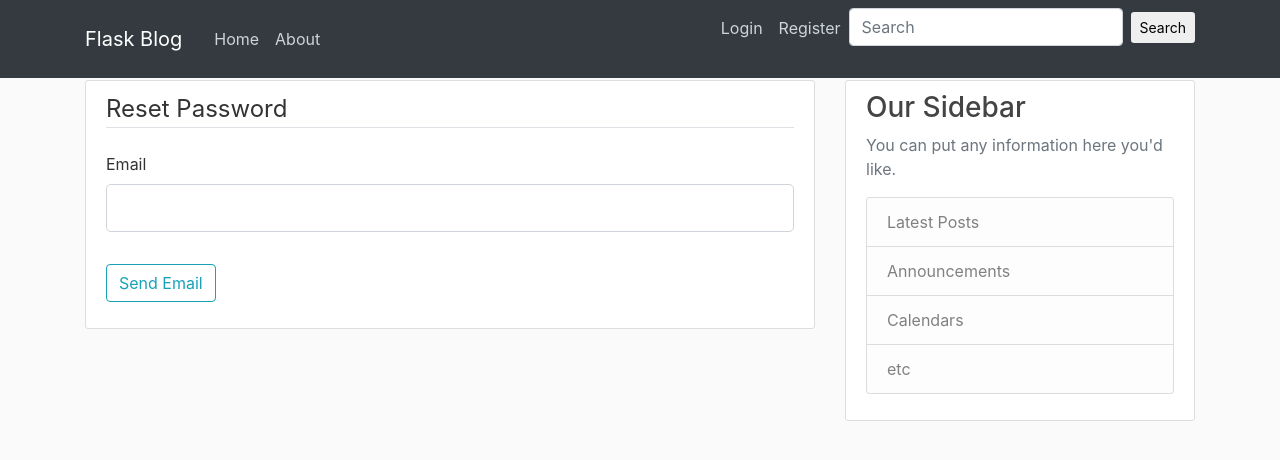
After one commit to githlearner/BlogPosts, a Flask app: page /reset_password in a window 1280 px wide. The commit adds this page. Shown: the top 460 px of the page. Run offline with Flask 2, Linux system fonts and the light colour scheme; some libraries are stand-ins or nearby versions.

Commit message:
reset password feature

```diff
--- a/flaskblog/forms.py
+++ b/flaskblog/forms.py
@@ -53,3 +53,19 @@ class PostForm(FlaskForm):
     title = StringField('Title', validators=[DataRequired()])
     content = TextAreaField('Content', validators=[DataRequired()])
     submit = SubmitField('Post')
+
+
+class RequestResetForm(FlaskForm):
+    email = StringField('Email', validators=[DataRequired(), Email()])
+    submit = SubmitField('Send Email')
+
+    def validate_email(self, email):
+        user = User.query.filter_by(email=email.data).first()
+        if user is None:
+            raise ValidationError('Please register first with that email')
+
+
+class ResetPasswordForm(FlaskForm):
+    password = PasswordField('Password',validators=[DataRequired()])
+    confirm_password= PasswordField('Confirm Password',validators=[DataRequired(),EqualTo('password')])
+    submit = SubmitField('Change Password')
--- a/flaskblog/routes.py
+++ b/flaskblog/routes.py
@@ -1,10 +1,11 @@
 from flask import render_template,url_for,flash,redirect,request,abort
 import secrets,os
 from PIL import Image
-from flaskblog import app,db,bcrypt
-from flaskblog.forms import LoginForm,RegistrationForm,UpdateAccountForm,PostForm
+from flaskblog import app,db,bcrypt,mail
+from flaskblog.forms import LoginForm,RegistrationForm,UpdateAccountForm,PostForm,RequestResetForm,ResetPasswordForm
 from flaskblog.models import User,Post
 from flask_login import login_user,logout_user,current_user,login_required
+from flask_mail import Message
 
 
 @app.route('/')
@@ -164,3 +165,44 @@ def search():
         posts = posts.union(posts3)
         posts = posts.paginate(page=page, per_page=5)
         return render_template('home.html',posts=posts)
+
+
+def send_reset_email(user):
+    token = user.get_reset_token()
+    msg = Message('Password Reset Request',sender='noreply@demo.com',recipients=[user.email])
+    msg.body = f'''Click teh below link to reset password for Flaskblog
+    {url_for('reset_password', token=token,_external=True)}
+    If you have not requested.Please ignore and no changes will be made.
+    '''
+    mail.send(msg)
+
+@app.route('/reset_password',methods=['GET','POST'])
+def reset_request():
+    if current_user.is_authenticated:
+        return redirect(url_for('home'))
+    form = RequestResetForm()
+    if form.validate_on_submit():
+        user = User.query.filter_by(email=form.email.data).first()
+        send_reset_email(user)
+        flash('Email has been sent to the ID.', 'info')
+        return redirect(url_for('login'))
+    return render_template('reset_request.html',title="Reset Password", form=form)
+
+
+@app.route('/reset_password/<token>',methods=['GET','POST'])
+def reset_password(token):
+    if current_user.is_authenticated:
+        return redirect(url_for('home'))
+    user = User.validate_token(token)
+    print(user)
+    if user is None:
+        flash('Invalid token or expired.Please reset again','warning')
+        return redirect(url_for('reset_request'))
+    form = ResetPasswordForm()
+    if form.validate_on_submit():
+        hashed_password= bcrypt.generate_password_hash(form.password.data).decode('UTF-8')
+        user.password = hashed_password
+        db.session.commit()
+        flash('Password change successfully for {}'.format(user.username), 'success')
+        return redirect(url_for('login'))
+    return render_template('reset_password.html',title="Change Password", form=form)
--- a/flaskblog/templates/login.html
+++ b/flaskblog/templates/login.html
@@ -47,7 +47,7 @@
             {{form.submit(class="btn btn-outline-info")}}
         </div>
         <small class="text-muted ml-2">
-            <a href="#">Forgot Password?</a>
+            <a href="{{url_for('reset_request')}}">Forgot Password?</a>
         </small>
     </form>
 </div>
--- /dev/null
+++ b/flaskblog/templates/reset_request.html
@@ -0,0 +1,31 @@
+{% extends "layout.html" %}
+
+{% block content %}
+<div class="content-section">
+    <form action="" method="POST" >
+        {{ form.csrf_token }}
+        {{form.hidden_tag()}}
+        <fieldset class="form-group">
+            <legend class="border-bottom mb-4">Reset Password</legend>
+
+            <div class="form-group">
+                {{form.email.label(class="form-control-label")}}
+                {% if form.email.errors %}
+                    {{form.email(class="form-control form-control-lg is-invalid")}}
+                    <div class="invalid-feedback">
+                        {% for error in form.email.errors %}
+                            <span>{{ error }}</span>
+                        {% endfor %}
+                    </div>
+                {% else %}
+                    {{form.email(class="form-control form-control-lg")}}
+                {% endif %}
+            </div>
+        </fieldset>
+        <div class="form-group">
+            {{form.submit(class="btn btn-outline-info")}}
+        </div>
+    </form>
+</div>
+
+{% endblock content %}
```
Also changed, not shown: flaskblog/__init__.py (+9 -0 lines), flaskblog/models.py (+17 -1 lines), flaskblog/pack.py (added, +31 -0 lines), flaskblog/templates/reset_password.html (added, +45 -0 lines), flaskblog/site.db.
